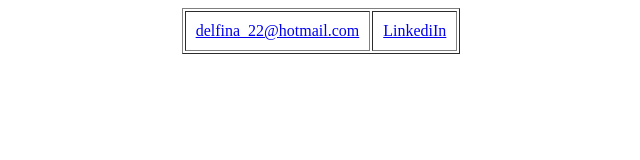
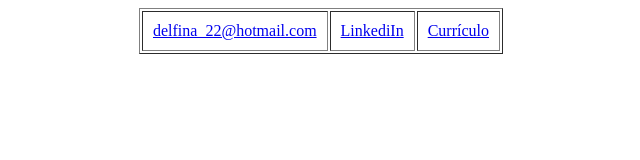
Before and after one commit to andreterceiro/delfina, a plain HTML site: page index.html in a window 1280 px wide. Shown: the whole page, without its empty margins (319-959 px from the left). Drawn offline with Linux system fonts and the light colour scheme.

Commit message:
Adição de currículo

```diff
--- a/index.html
+++ b/index.html
@@ -7,6 +7,7 @@
             <tr>
                 <td><a href="mailto:delfina_22@hotmail.com">delfina_22@hotmail.com</a></td>
                 <td><a target="_blank" href="https://www.linkedin.com/in/delfina-manente-a76b1b65/">LinkediIn</a></td>
+                <td><a href="cv.pdf">Currículo</a></td>
             </tr>
         </table>
     </body>
```
Also changed, not shown: 1 other file.
